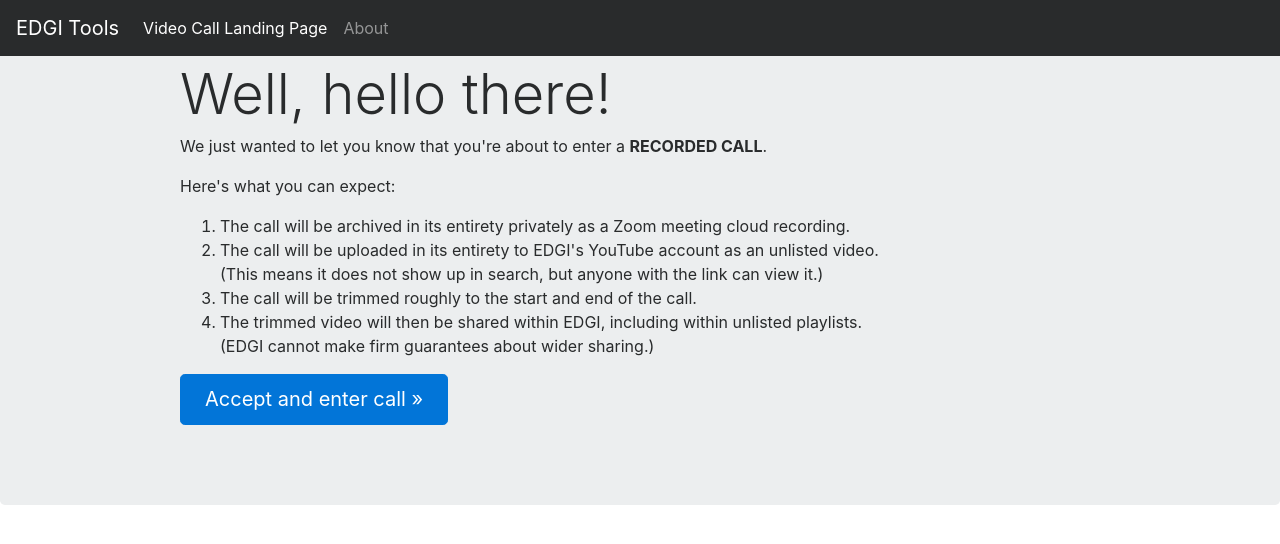
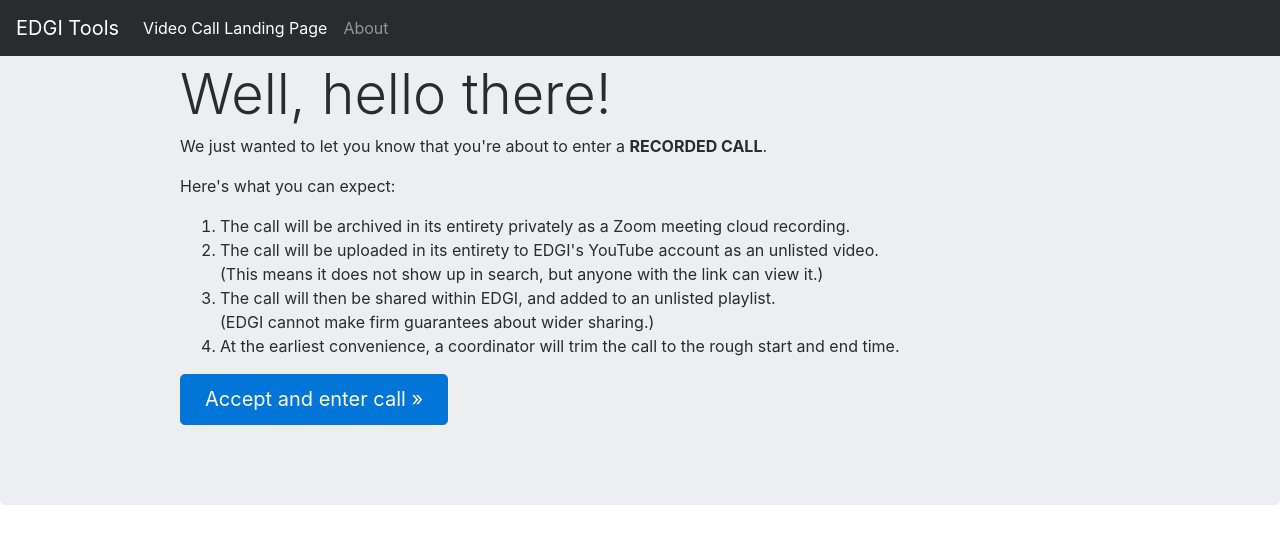
Before and after one commit to edgi-govdata-archiving/video-call-landing-page, a Flask app: page /1 in a window 1280 px wide. Shown: the top 544 px of the page. Run offline with Flask 2, Linux system fonts and the light colour scheme; some libraries are stand-ins or nearby versions.

Commit message:
Changed order of call trimming on youtube.

```diff
--- a/templates/landing-page.html
+++ b/templates/landing-page.html
@@ -34,9 +34,10 @@
               <li>The call will be archived in its entirety privately as a Zoom meeting cloud recording.</li>
               <li>The call will be uploaded in its entirety to EDGI's YouTube account as an unlisted video. <br />
               (This means it does not show up in search, but anyone with the link can view it.)</li>
-              <li>The call will be trimmed roughly to the start and end of the call.</li>
-              <li>The trimmed video will then be shared within EDGI, including within unlisted playlists. <br />
+              <li>The call will then be shared within EDGI, and added to an unlisted playlist.<br />
               (EDGI cannot make firm guarantees about wider sharing.)</li>
+              <li>At the earliest convenience, a coordinator will trim the call
+              to the rough start and end time.</li>
             </ol>
           </p>
           <p><a class="btn btn-primary btn-lg" href="{{call_url}}" role="button">Accept and enter call &raquo;</a></p>
```
